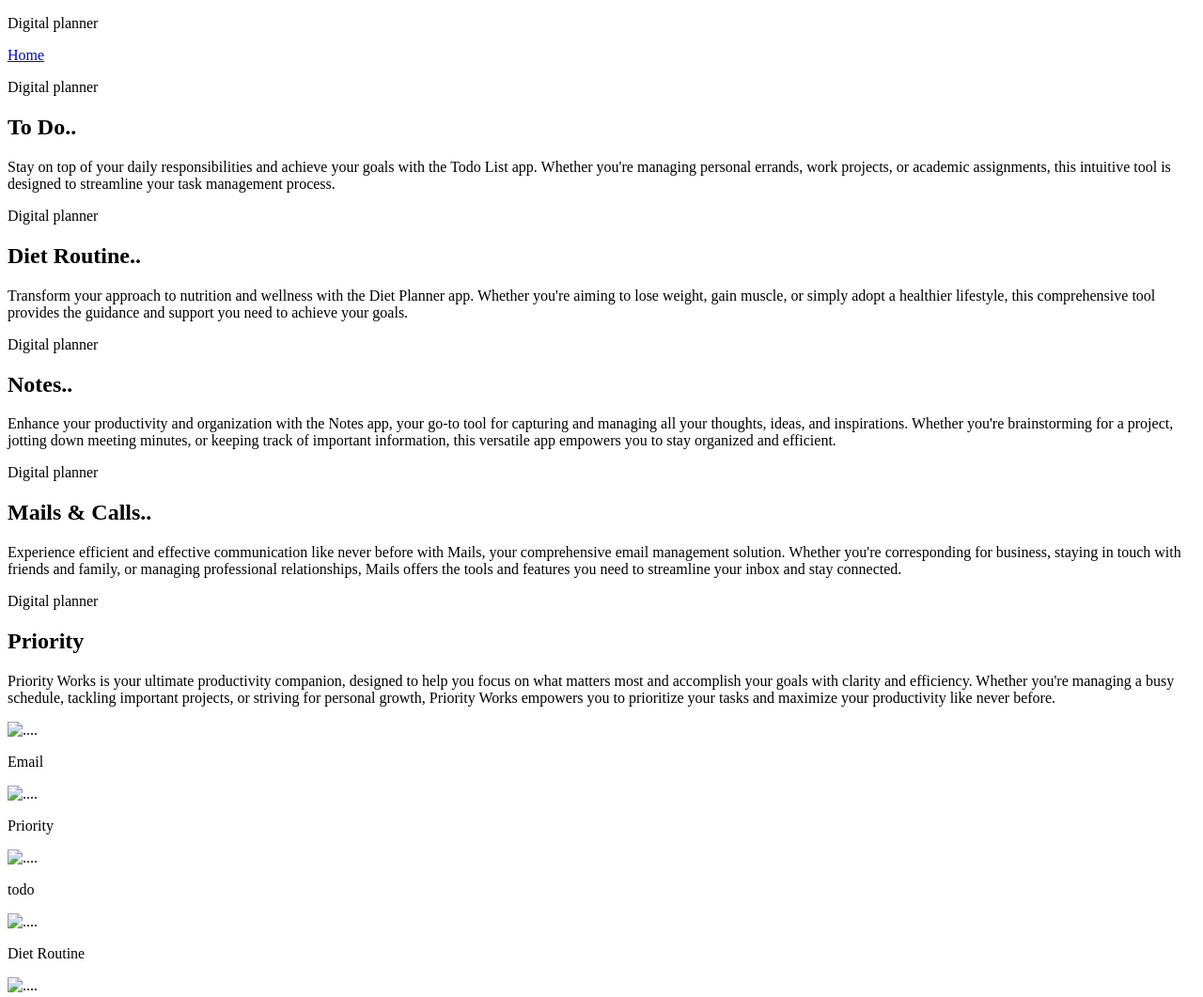
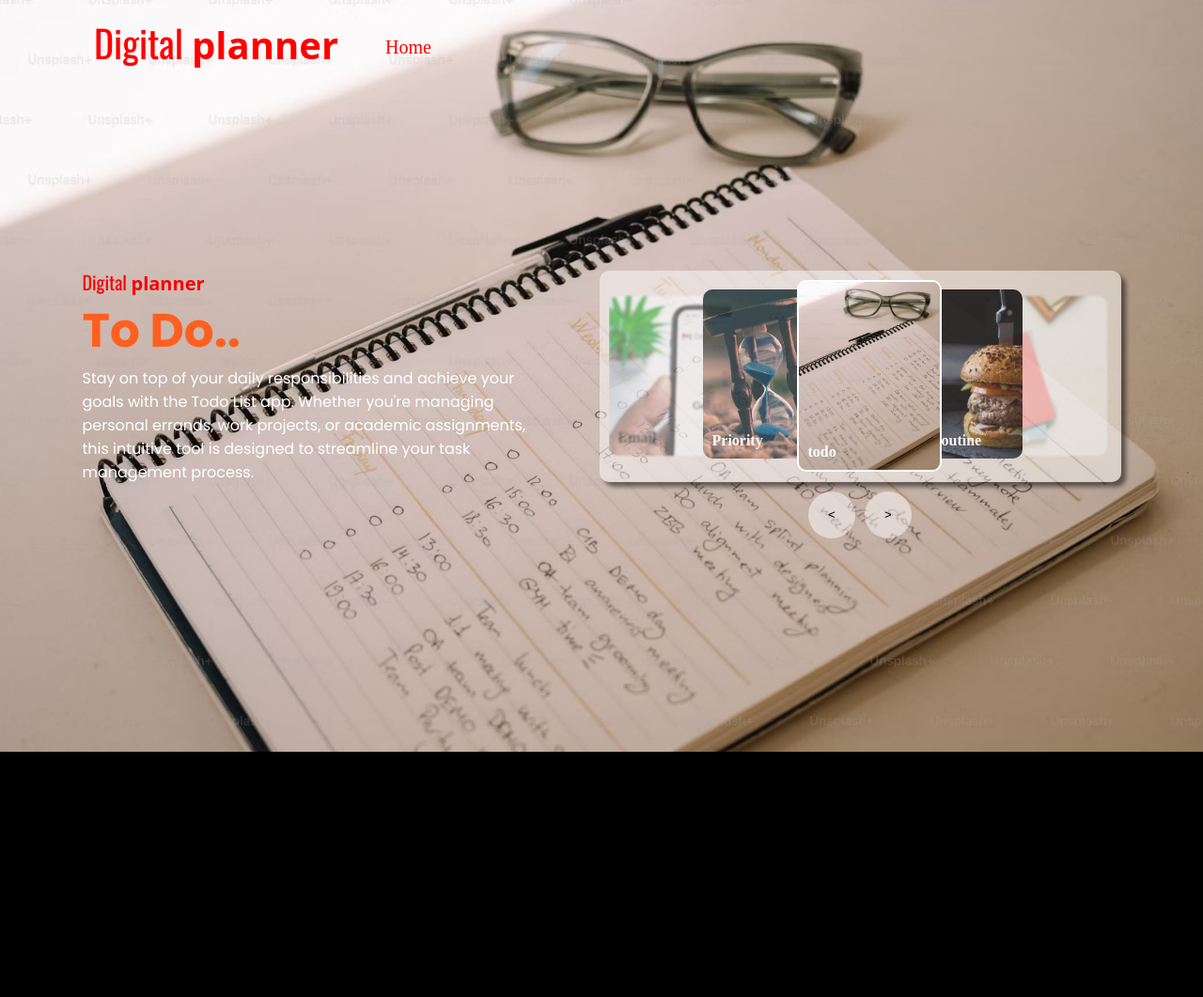
Before and after one commit to Hariprasath148/my_project, a website: page HTML/about.html in a window 1280 px wide. Shown: the top 1061 px of the page at 94% size. After the commit the page ends 800 px from the top, so only its background shows below. Drawn offline with nearby package versions, Linux system fonts and the light colour scheme; the site is published under a folder, as on GitHub Pages, so addresses that start at the root find nothing; a web font is replaced by a local one.

Commit message:
all tha path fix

```diff
--- a/CSS/about.css
+++ b/CSS/about.css
@@ -9,7 +9,7 @@ body {
     width: 100dvw;
     height: 100dvh;
     background-color: black;
-    background-image: url(/aboutimages/toto.jpg);
+    background-image: url(../aboutimages/toto.jpg);
     background-repeat: no-repeat;
     background-size: cover;
     display: flex;
--- a/HTML/about.html
+++ b/HTML/about.html
@@ -4,14 +4,14 @@
     <meta charset="UTF-8">
     <meta name="viewport" content="width=device-width, initial-scale=1.0">
     <title>About Digital Planner</title>
-    <link rel="icon" type="image/png" href="/check.png">
-    <link rel="stylesheet" href="/CSS/colors.css">
-    <link rel="stylesheet" href="/CSS/about.css">
+    <link rel="icon" type="image/png" href="../check.png">
+    <link rel="stylesheet" href="../CSS/colors.css">
+    <link rel="stylesheet" href="../CSS/about.css">
 </head>
 <body>
         <div class="title">
             <p class="web_name">Digital <span>planner</span></p>
-            <a href="/HTML/index.html">Home</a>
+            <a href="../HTML/index.html">Home</a>
         </div>
         <div class="main">
             <div class="discription_container">
@@ -44,23 +44,23 @@
             <div class="cursole_container">
             <div class="cursole">
                 <div class="cursole_images" id="email_container" data-name="mails">
-                    <img src="/aboutimages/mail2.jpg" alt="....">
+                    <img src="../aboutimages/mail2.jpg" alt="....">
                     <p>Email</p>
                 </div>
                 <div class="cursole_images" id="priority_container" data-name="priority">
-                    <img src="/aboutimages/priority.jpg" alt="....">
+                    <img src="../aboutimages/priority.jpg" alt="....">
                     <p>Priority</p>
                 </div>
                 <div class="cursole_images" id="todo_container" data-name="todo">
-                    <img src="/aboutimages/toto.jpg" alt="....">
+                    <img src="../aboutimages/toto.jpg" alt="....">
                     <p>todo</p>
                 </div>
                 <div class="cursole_images" id="diet_container" data-name="diet">
-                    <img src="/aboutimages/food2.jpg" alt="....">
+                    <img src="../aboutimages/food2.jpg" alt="....">
                     <p>Diet Routine</p>
                 </div>
                 <div class="cursole_images" id="notes_container" data-name="notes">
-                    <img src="/aboutimages/main.jpg" alt="....">
+                    <img src="../aboutimages/main.jpg" alt="....">
                     <p>Notes</p>
                 </div>
             </div>
@@ -70,6 +70,6 @@
             </div>
             </div>
         </div>
-        <script src="/API/about.js"></script>
+        <script src="../API/about.js"></script>
 </body>
 </html>
```
Also changed, not shown: API/index.js (+4 -4 lines), HTML/loginpage.html (+10 -9 lines).
